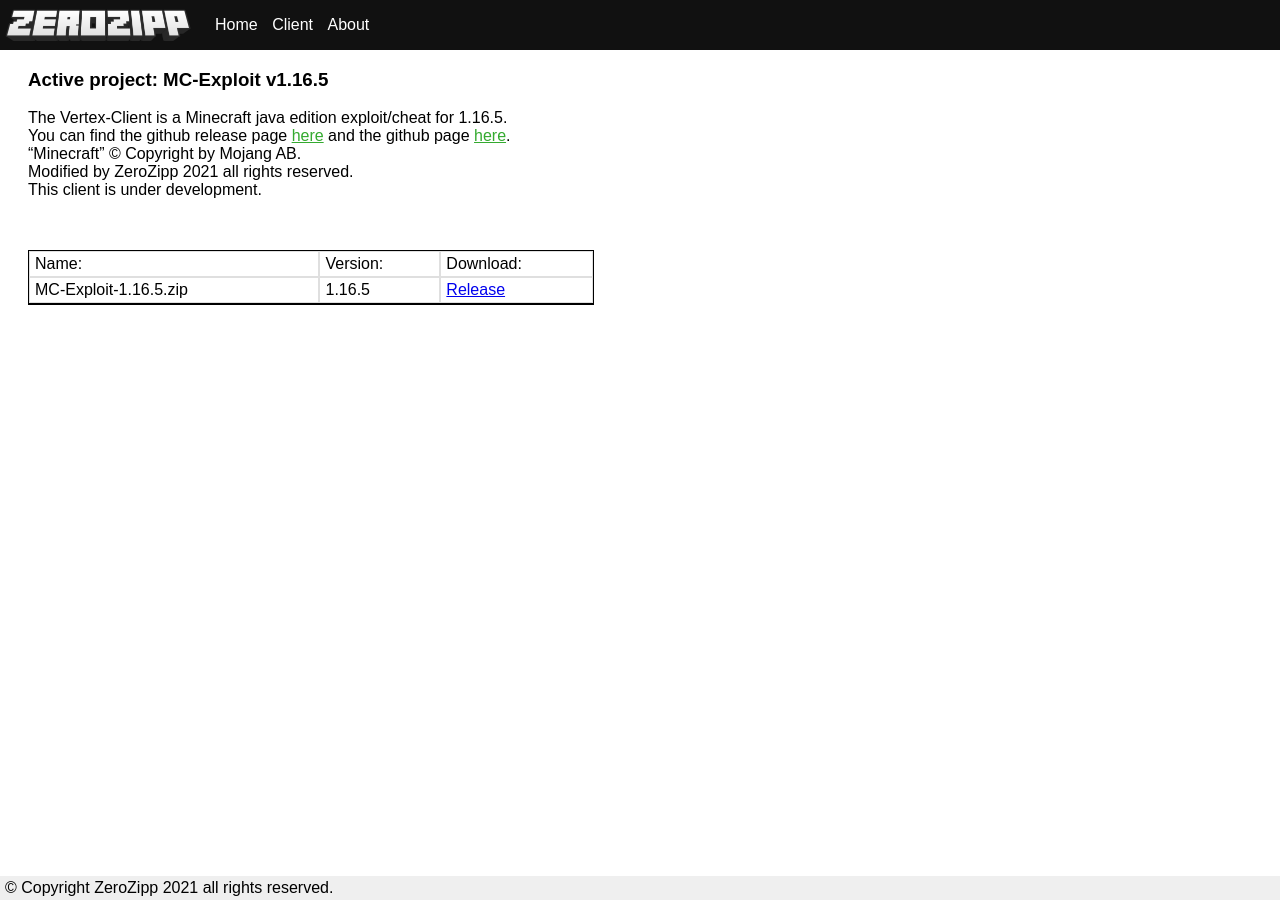
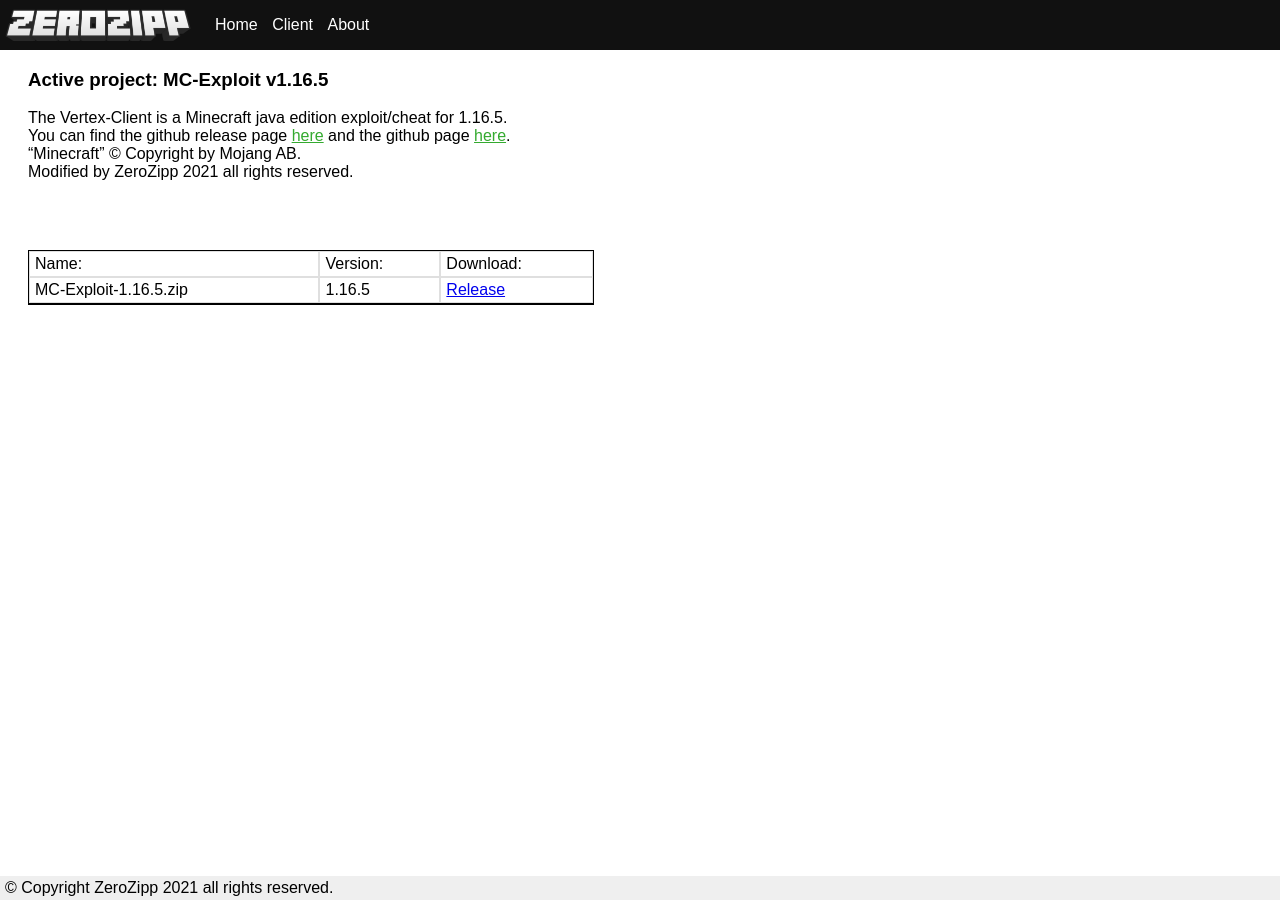
Before and after one commit to ZeroZipp/zerozipp.github.io, a Jekyll site: the page built from client/index.md, in a window 1280 px wide. Built offline with Jekyll 4.4.1, drawn with Linux system fonts in a browser that asks for light colours; our own code applies the rules of GitHub Pages for plain Markdown files.

Commit message:
Update index.md

```diff
--- a/client/index.md
+++ b/client/index.md
@@ -3,7 +3,6 @@
 You can find the github release page <a class="link" href="https://github.com/ZeroZipp/Vetex-Client/releases">here</a> and the github page <a class="link" href="https://github.com/ZeroZipp/Vetex-Client">here</a>.<br>
 "Minecraft" © Copyright by Mojang AB.<br>
 Modified by ZeroZipp 2021 all rights reserved.<br>
-This client is under development.<br>
 <table style="top: 200px; width: 566px" class="downloads">
   <tr>
     <th class="list">Name:</th>
```
